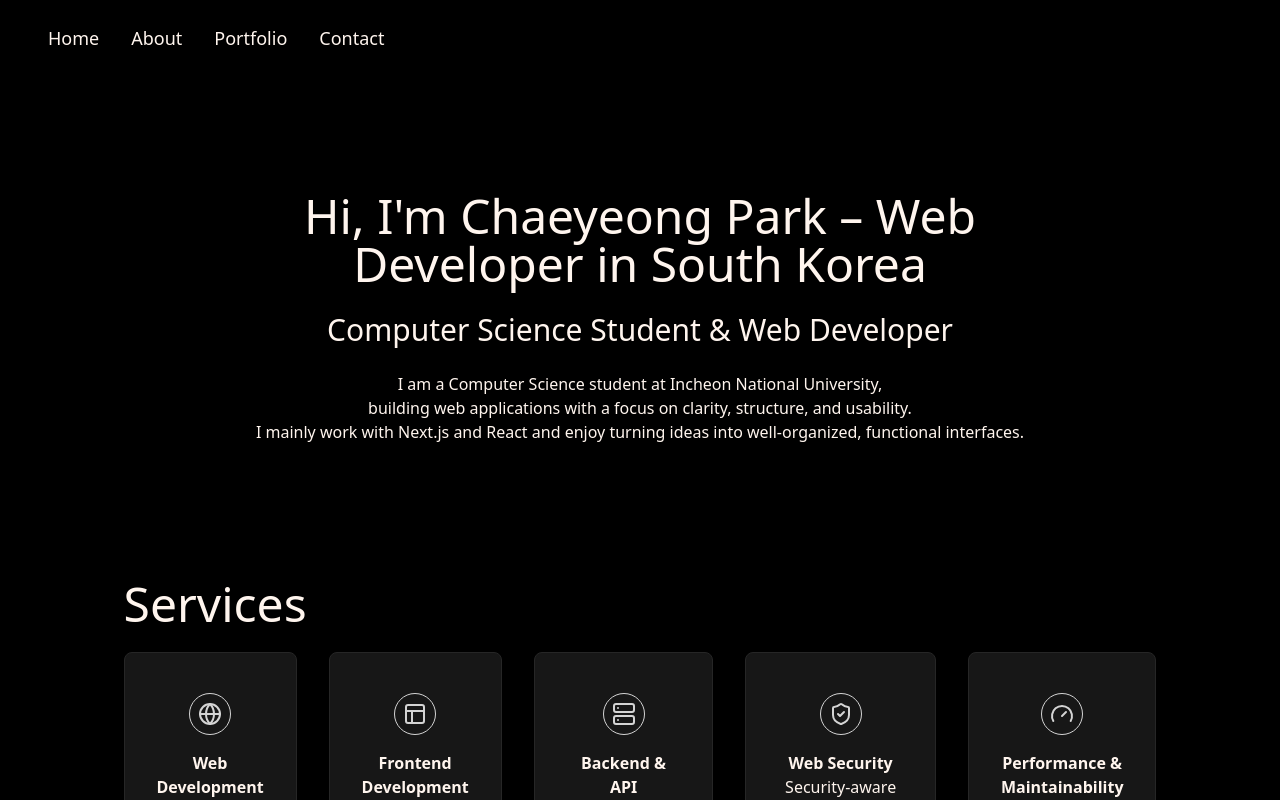
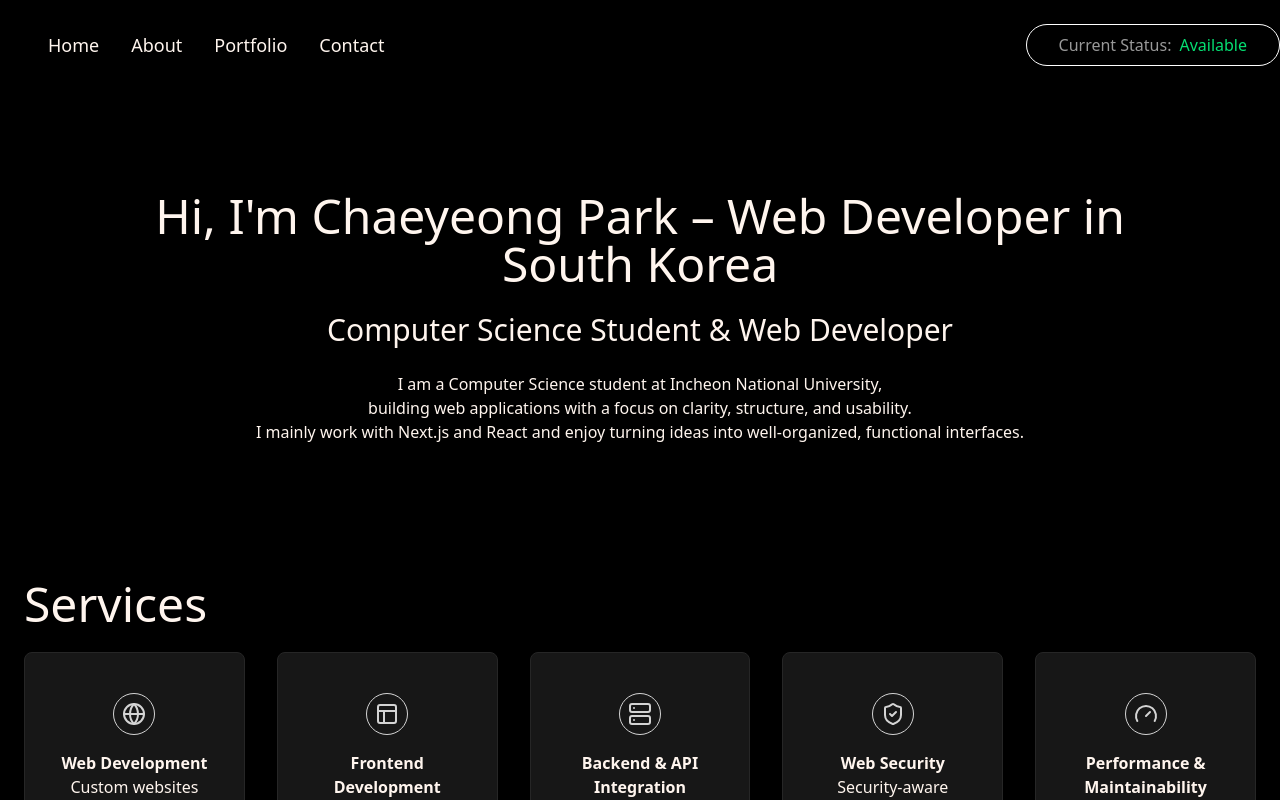
Before and after one commit to taco362/Blog, a Next.js app: page / in a window 1280 px wide. Shown: the top 800 px of the page. Built offline with nearby package versions, Linux system fonts and the light colour scheme.

Commit message:
navbar generation

```diff
--- /dev/null
+++ b/src/_components/StatusBadge.tsx
@@ -0,0 +1,31 @@
+"use client";
+
+import { useState } from "react";
+import { USER_STATUS } from "@/_datas/status.data";
+
+export default function StatusBadge() {
+  const [isOpen, setIsOpen] = useState(false); // 팝업 열림/닫힘 상태
+  return (
+    <div className="relative flex flex-col items-end">
+      <button onClick={() => setIsOpen(!isOpen)} //클릭시
+      className="flex items-center px-8 py-2 border border-white rounded-full">
+      <span className="text-base text-white/60 mr-2 font-light">
+        {USER_STATUS.label}:
+      </span>
+      <span className={`text-base font-medium ${USER_STATUS.isAvailable ? 'text-green-400' : 'text-yellow-400'}`}>
+        {USER_STATUS.text}
+      </span>
+    </button>
+
+      {/* 팝업 부분 (isOpen이 true일 때만 렌더링) */}
+      {isOpen && (
+        <div className="absolute top-full right-0 mt-3 w-[430px] bg-black p-6 border border-black z-50">
+          <h3 className="text-lg text-[#808080] mb-4">Project Availability Status</h3>
+          <p className="text-sm text-[#12dd00] font-thin">
+            Ready to begin immediately. Contact me now to get started!
+          </p>
+        </div>
+      )}
+    </div>
+  );
+}
--- a/src/_components/projects/Navbar.tsx
+++ b/src/_components/projects/Navbar.tsx
@@ -1,16 +1,22 @@
 import { navLinks } from "@/_datas/nav.data"; // 데이터 임포트
+import StatusBadge from "../StatusBadge";
 import Link from "next/link";
 
 export default function Navbar() {
   return (
-    <nav className="flex p-6 fixed top-0 bg-black w-full">
-        <div className="flex px-6 gap-8 max-w-5xl text-lg font-thin">
+    <nav className="py-6 fixed top-0 bg-black min-w-7xl">
+      <div className="flex items-center justify-between px-6">
+        <div className="flex gap-8 max-w-5xl text-lg font-thin">
             {navLinks.map((link) => (
         <Link key={link.id} href={link.href} className="trasition-all duration-200 hover:-translate-y-1">
           {link.label}
         </Link>
-      ))}
+        ))}
         </div>
+        <div className="hidden md:block">
+          <StatusBadge />
+        </div>
+      </div>
     </nav>
   );
 }
--- a/src/_components/projects/ProjectSection.tsx
+++ b/src/_components/projects/ProjectSection.tsx
@@ -1,11 +1,11 @@
-// _components/projects/ProjectsSection.tsx
+
 import { projects } from "@/_datas/projects.data";
 import ProjectList from "./ProjectList";
 import CustomWhiteButton from "../CustomWhiteButton";
 
 export default function ProjectsSection() {
   return (
-    <section className="py-4 px-16">
+    <section className="py-4">
       <h2 className="text-4xl font-thin text-white">Key Projects</h2>
 
       <div className="mt-16">
--- a/src/_components/servicesSection.tsx
+++ b/src/_components/servicesSection.tsx
@@ -21,7 +21,7 @@
 
 export default function ServicesSection() {
   return (
-    <section className="flex flex-col py-8 px-16 space-y-6">
+    <section className="flex flex-col py-8 space-y-6">
       <h1 className="text-5xl font-thin">Services</h1>
 
       <ul className="flex gap-8">
--- /dev/null
+++ b/src/_datas/status.data.ts
@@ -0,0 +1,5 @@
+export const USER_STATUS = {
+  isAvailable: true,
+  text: "Available",
+  label: "Current Status"
+};
--- a/src/app/(main)/page.tsx
+++ b/src/app/(main)/page.tsx
@@ -5,19 +5,19 @@
 export default function Home() {
   return (
     <div className="flex min-h-screen items-center justify-center bg-background">
-      <main className="flex min-h-screen flex-col items-center justify-between py-32 px-16">
+      <main className="flex min-h-screen flex-col items-center justify-between py-32">
         <div className="flex flex-col items-center py-16 px-32 space-y-6 text-center">
-          <h1 className="text-5xl">Hi, I'm Chaeyeong Park – Web Developer in South Korea</h1>
-          <h2 className="text-3xl mx-3">Computer Science Student & Web Developer</h2>
-          <p className="text-base mx-10 mb-10">I am a Computer Science student at Incheon National University,<br/>
+        <h1 className="text-5xl">Hi, I'm Chaeyeong Park – Web Developer in South Korea</h1>
+        <h2 className="text-3xl mx-3">Computer Science Student & Web Developer</h2>
+        <p className="text-base mx-10 mb-10">I am a Computer Science student at Incheon National University,<br/>
             building web applications with a focus on clarity, structure, and usability.<br></br>
             I mainly work with Next.js and React and enjoy turning ideas into well-organized,
             functional interfaces.
-          </p>
+        </p>
         </div>
         <ServicesSection/>
         <ProjectsSection/>
-        <div className="flex flex-col items-center justify-center my-14 p-2 space-y-3 border border-neutral-800 rounded-lg bg-neutral-900 w-6/11 h-40">
+        <div className="flex flex-col items-center justify-center my-14 p-2 space-y-3 border border-neutral-800 rounded-lg bg-neutral-900 w-6/11 h-40 mx-auto">
           <p className="text-lg font-thin text-white text-center"> Ready to start your custom web development project? <br/> For a free consultation. </p>
           <CustomWhiteButton text="Contact Chaeyeong"/>
         </div>
--- a/src/app/layout.tsx
+++ b/src/app/layout.tsx
@@ -19,8 +19,10 @@
   return (
     <html>
       <body>
-        <Navbar />  {/* 여기에 네비게이션 바를 두면 모든 페이지에 고정! */}
-        <main>{children}</main> {/* 여기가 본문이 갈아 끼워지는 곳! */}
+        <div className="max-w-7xl mx-auto px-6">
+          <Navbar />
+          <main>{children}</main>
+        </div>
       </body>
     </html>
   );
```
